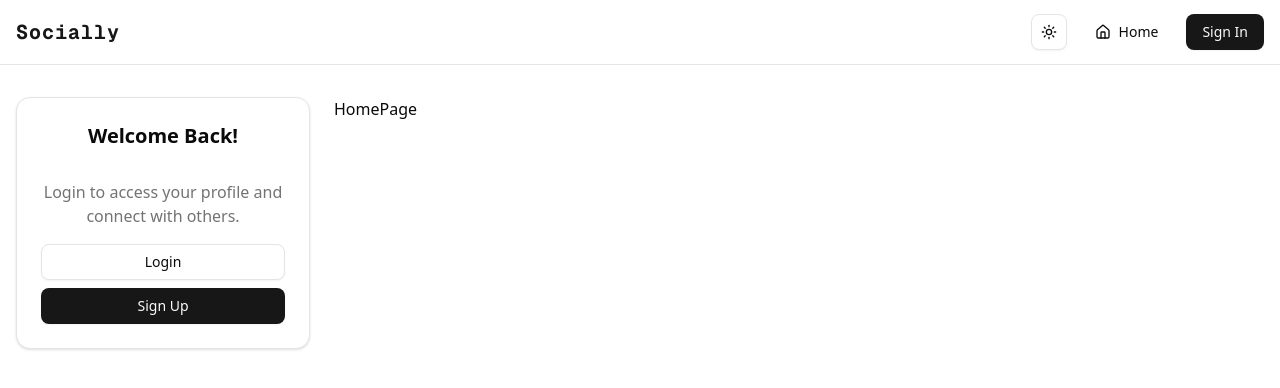
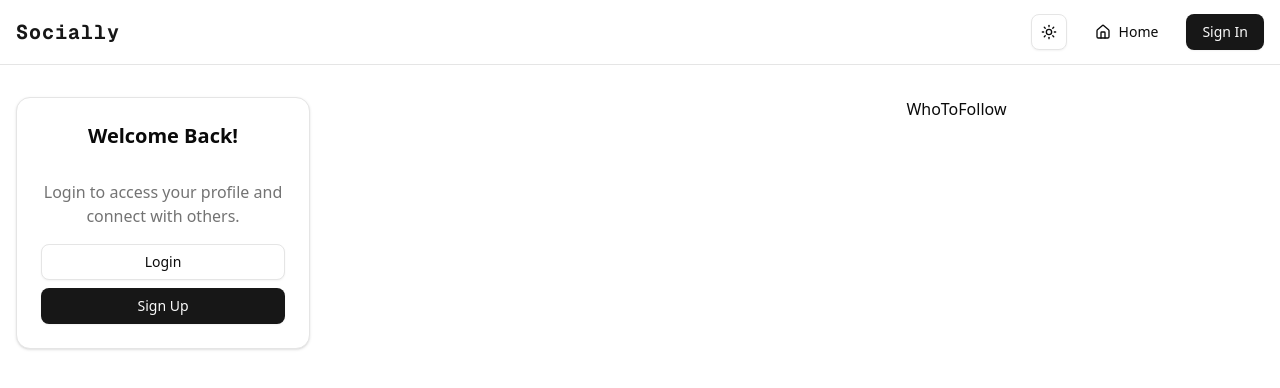
Before and after one commit to Priyanshu-010/Social-App-Next-js, a Next.js app: page / in a window 1280 px wide. Shown: the top 388 px of the page. Built offline with nearby package versions, Linux system fonts and the light colour scheme; no server answers.

Commit message:
Started with post creating component in home page and made getDbUserId action

```diff
--- a/src/actions/user.actions.ts
+++ b/src/actions/user.actions.ts
@@ -51,3 +51,11 @@ export async function getUserByClerkId(clerkId: string){
     },
   });
 }
+
+export async function getDbUserId(){
+  const {userId : clerkId} = await auth();
+  if(!clerkId) throw new Error("Unauthorized");
+  const user = await getUserByClerkId(clerkId);
+  if(!user) throw new Error("User not found");
+  return user.id
+}
--- a/src/app/page.tsx
+++ b/src/app/page.tsx
@@ -7,10 +7,19 @@
 //   UserButton,
 // } from "@clerk/nextjs";
 
+import CreatePost from "@/components/CreatePost";
+import { currentUser } from "@clerk/nextjs/server";
+
 export default async function Home() {
+  const user = await currentUser();
   return (
-    <div>
-      <h1>HomePage</h1>
+    <div className="grid grid-cols-1 lg:grid-cols-10 gap-6">
+      <div className="lg:col-span-6">
+        {user ? <CreatePost /> : null}
+      </div>
+      <div className="hidden lg:block lg:col-span-4 sticky top-20">
+        WhoToFollow
+      </div>
     </div>
   );
 }
--- /dev/null
+++ b/src/components/CreatePost.tsx
@@ -0,0 +1,9 @@
+import React from 'react'
+
+function CreatePost() {
+  return (
+    <div>CreatePost</div>
+  )
+}
+
+export default CreatePost
```
